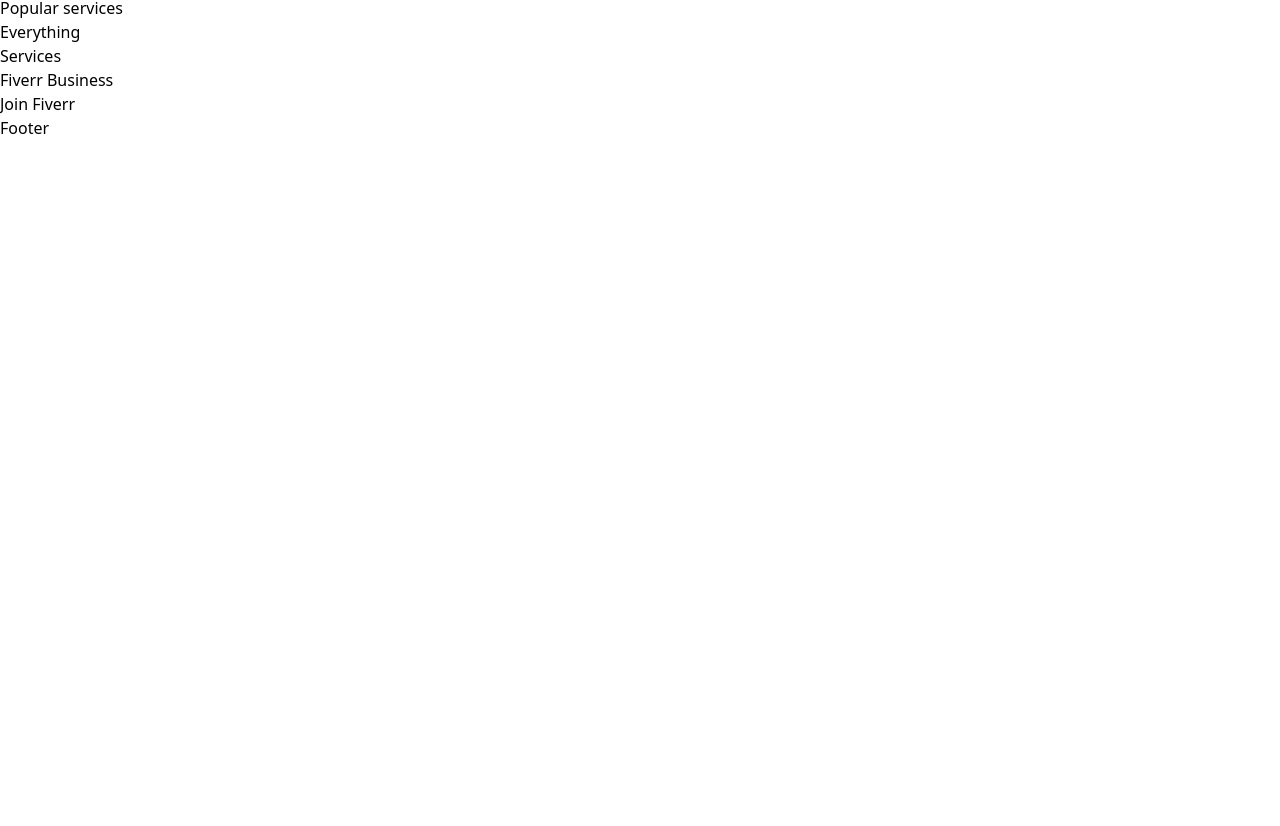
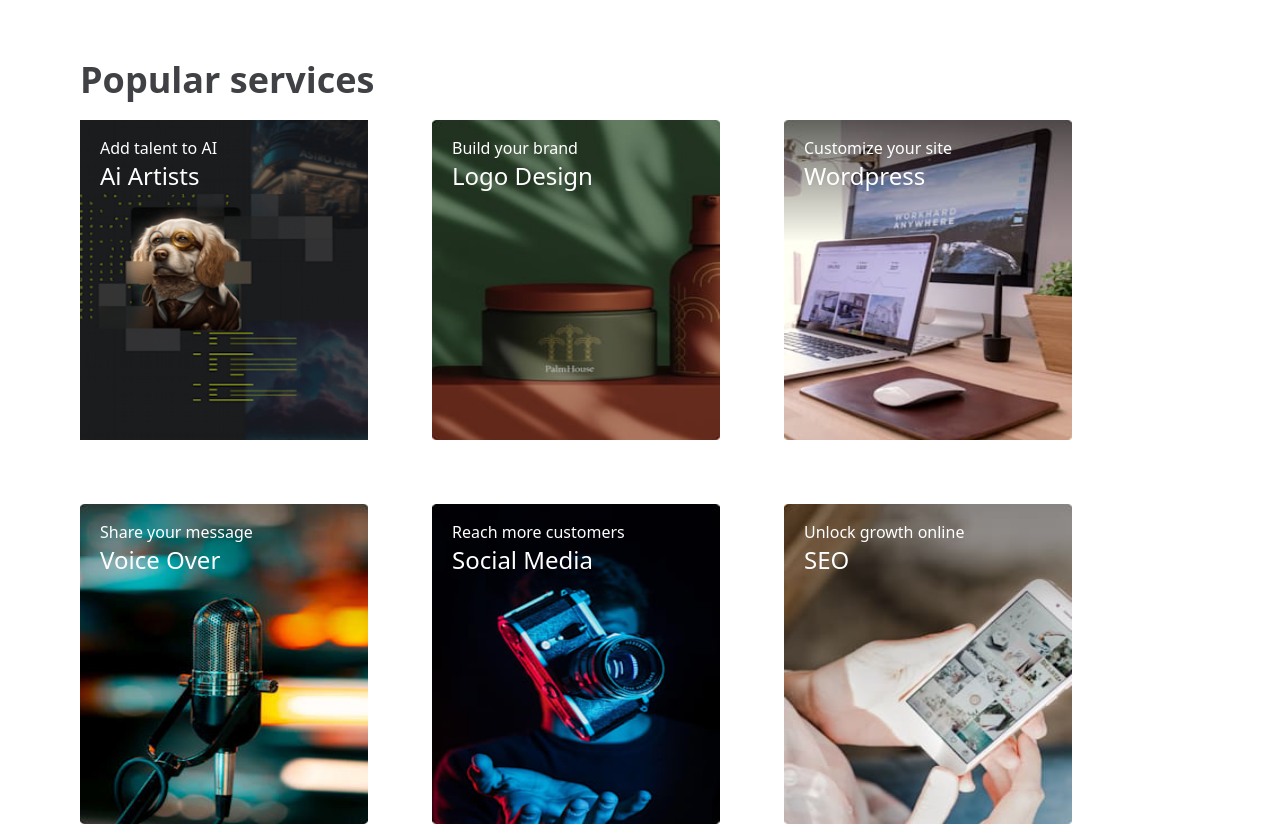
Before and after one commit to Lyonsmasawa/Pr, a Next.js app in the folder next/: page / in a window 1280 px wide. Shown: the part 692-1518 px from the top of the page. Before the commit the page ends 832 px from the top, so only its background shows below. Built offline with nearby package versions, Linux system fonts and the light colour scheme.

Commit message:
build: 'popular services build'

```diff
--- a/next/src/components/Companies.jsx
+++ b/next/src/components/Companies.jsx
@@ -6,7 +6,7 @@
     <div className="flex items-center justify-center text-gray-400 text-2xl font-bold min-h-[11vh]">
       Trusted by: &nbsp;
       <ul className="flex justify-center gap-10 ml-10">
-        {[1,2,3,4,5].map((num) => <li className='relative h-[4.5rem] w-[4.5rem]'>
+        {[1,2,3,4,5].map((num) => <li key={num} className='relative h-[4.5rem] w-[4.5rem]'>
           <Image alt='trusted brands' fill src={`/trusted${num}.png`} />
         </li>)}
       </ul>
--- a/next/src/components/PopularServices.jsx
+++ b/next/src/components/PopularServices.jsx
@@ -1,9 +1,53 @@
+import Image from 'next/image';
+import { useRouter } from 'next/router';
 import React from 'react'
 
 const PopularServices = () => {
+  const router = useRouter()
+  const popularServicesData = [
+    { name: "Ai Artists", label: "Add talent to AI", image: "/service1.png" },
+    { name: "Logo Design", label: "Build your brand", image: "/service2.jpeg" },
+    {
+      name: "Wordpress",
+      label: "Customize your site",
+      image: "/service3.jpeg",
+    },
+    {
+      name: "Voice Over",
+      label: "Share your message",
+      image: "/service4.jpeg",
+    },
+    {
+      name: "Social Media",
+      label: "Reach more customers",
+      image: "/service5.jpeg",
+    },
+    { name: "SEO", label: "Unlock growth online", image: "/service6.jpeg" },
+    {
+      name: "Illustration",
+      label: "Color your dreams",
+      image: "/service7.jpeg",
+    },
+    { name: "Translation", label: "Go global", image: "/service8.jpeg" },
+  ];
   return (
-    <div>
-      Popular services
+    <div className="mx-20 my-16">
+      <h2 className="mb-5 text-4xl font-bold text-[#404145]">
+        Popular services
+      </h2>
+      <ul className='flex flex-wrap gap-16'>
+        {popularServicesData.map(({name, label, image}) => (
+          <li key={name} className='relative cursor-pointer' onClick={() => router.push(`/search?q=${name.toLowerCase()}`)}>
+            <div className="absolute z-10 left-5 top-4 text-white">
+              <span>{label}</span>
+              <h6 className="text-extrabold text-2xl ">{name}</h6>
+            </div>
+            <div className="h-80 w-72">
+                <Image src={image} fill alt='service' />
+            </div>
+          </li>
+        ))}
+      </ul>
     </div>
   )
 }
```
